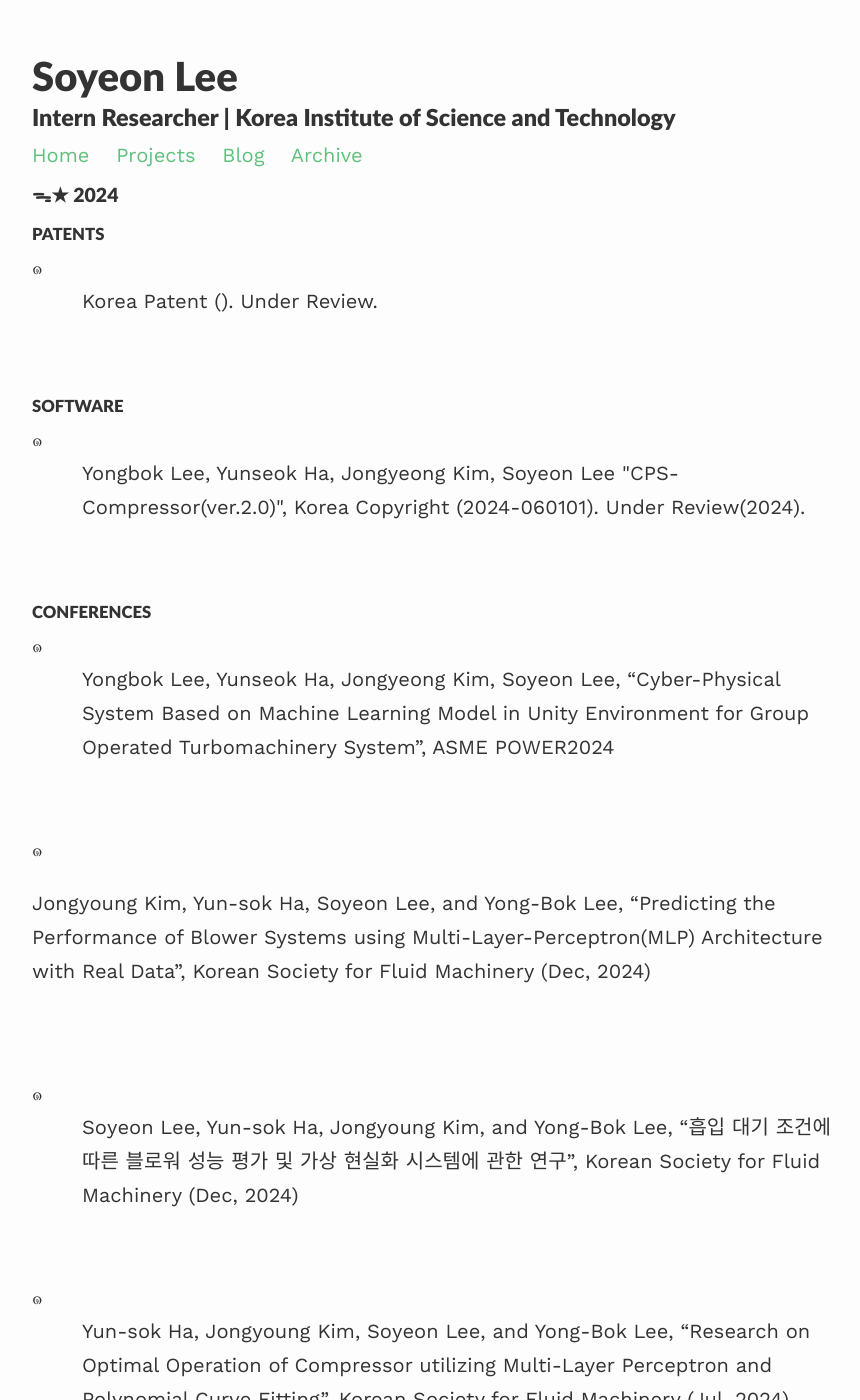
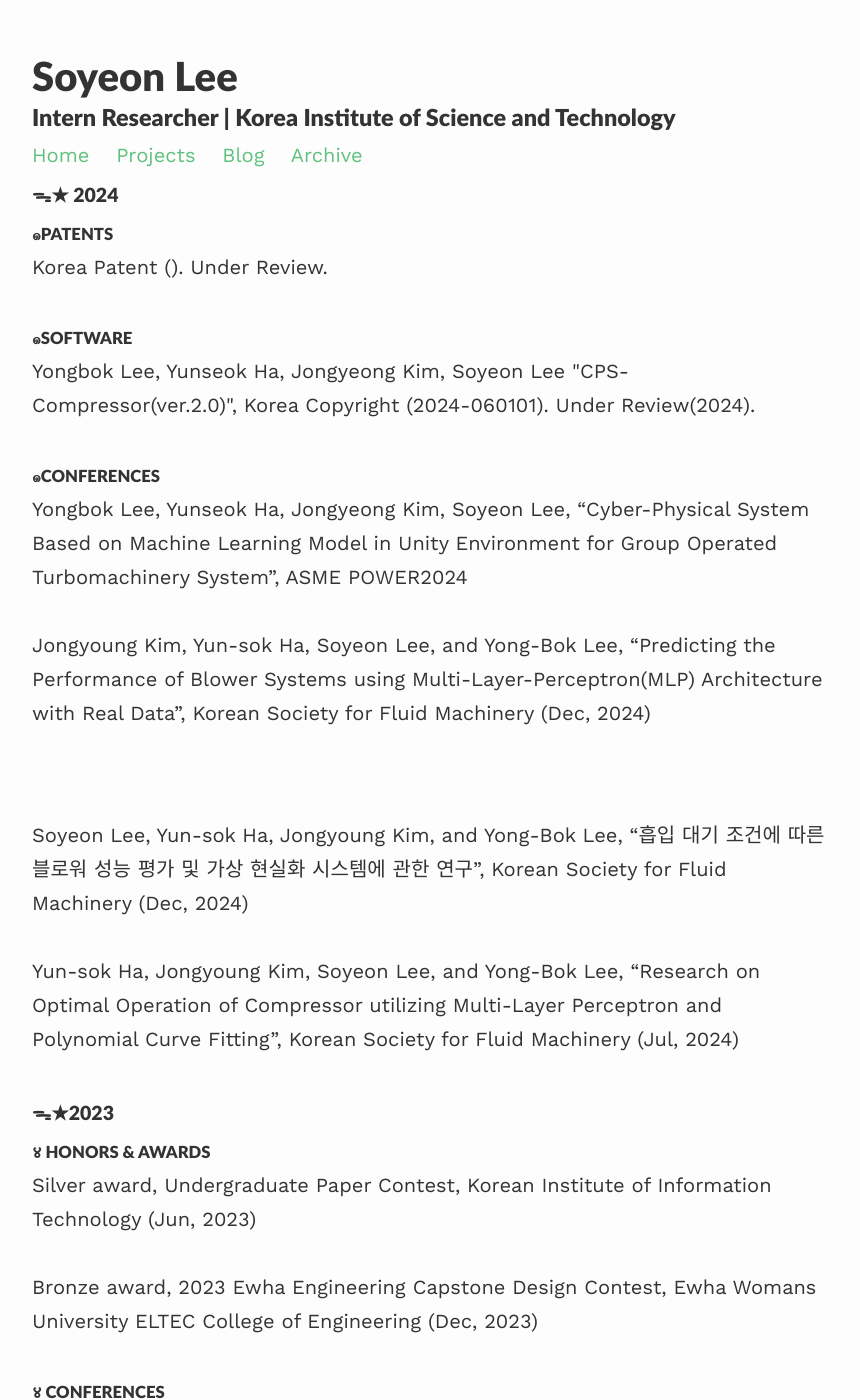
Before and after one commit to soysilver/soysilvery, a Jekyll site: the page built from archive.html, in a window 1280 px wide and 1400 px high. Shown: the whole window, without its empty margins (208-1068 px from the left). Built offline with Jekyll 4.4.1, drawn with Linux system fonts in a browser that asks for light colours; nearby versions of some CDN libraries.

Commit message:
Update archive.html

```diff
--- a/archive.html
+++ b/archive.html
@@ -18,17 +18,17 @@
 
 	<h3><small>ᯓ★ 2024</small></h3>
 
-	<h4><small>PATENTS</small></h4>
-		<a>๑ <indent>Korea Patent (). Under Review.</indent></a><br/><br>
+	<h4><small>๑PATENTS</small></h4>
+		<a>Korea Patent (). Under Review.</a><br/><br>
 
-	<h4><small>SOFTWARE</small></h4>
-    	<a>๑ <indent> Yongbok Lee, Yunseok Ha, Jongyeong Kim, Soyeon Lee "CPS-Compressor(ver.2.0)", Korea Copyright (2024-060101). Under Review(2024).</indent></a><br/><br>
+	<h4><small>๑SOFTWARE</small></h4>
+    	<a>Yongbok Lee, Yunseok Ha, Jongyeong Kim, Soyeon Lee "CPS-Compressor(ver.2.0)", Korea Copyright (2024-060101). Under Review(2024).</a><br/><br>
 
-	<h4><small>CONFERENCES</small></h4>
-		<a href="https://event.asme.org/Events/media/library/resources/power/Power-2024-Final-Program.pdf">๑ <indent> Yongbok Lee, Yunseok Ha, Jongyeong Kim, Soyeon Lee, “Cyber-Physical System Based on Machine Learning Model in Unity Environment for Group Operated Turbomachinery System”, ASME POWER2024 </indent></a><br/><br>
-		<a href="">๑ <p class="indent">Jongyoung Kim, Yun-sok Ha, Soyeon Lee, and Yong-Bok Lee, “Predicting the Performance of Blower Systems using Multi-Layer-Perceptron(MLP) Architecture with Real Data”, Korean Society for Fluid Machinery (Dec, 2024) </p></a><br/><br>
-		<a href="">๑ <indent>Soyeon Lee, Yun-sok Ha, Jongyoung Kim, and Yong-Bok Lee, “흡입 대기 조건에 따른 블로워 성능 평가 및 가상 현실화 시스템에 관한 연구”, Korean Society for Fluid Machinery (Dec, 2024) </indent></a><br/><br>
-		<a href="">๑ <indent>Yun-sok Ha, Jongyoung Kim, Soyeon Lee, and Yong-Bok Lee, “Research on Optimal Operation of Compressor utilizing Multi-Layer Perceptron and Polynomial Curve Fitting”, Korean Society for Fluid Machinery (Jul, 2024)</indent></a><br/><br>
+	<h4><small>๑CONFERENCES</small></h4>
+		<a href="https://event.asme.org/Events/media/library/resources/power/Power-2024-Final-Program.pdf">Yongbok Lee, Yunseok Ha, Jongyeong Kim, Soyeon Lee, “Cyber-Physical System Based on Machine Learning Model in Unity Environment for Group Operated Turbomachinery System”, ASME POWER2024</a><br/><br>
+		<a href="">Jongyoung Kim, Yun-sok Ha, Soyeon Lee, and Yong-Bok Lee, “Predicting the Performance of Blower Systems using Multi-Layer-Perceptron(MLP) Architecture with Real Data”, Korean Society for Fluid Machinery (Dec, 2024) </p></a><br/><br>
+		<a href="">Soyeon Lee, Yun-sok Ha, Jongyoung Kim, and Yong-Bok Lee, “흡입 대기 조건에 따른 블로워 성능 평가 및 가상 현실화 시스템에 관한 연구”, Korean Society for Fluid Machinery (Dec, 2024)</a><br/><br>
+		<a href="">Yun-sok Ha, Jongyoung Kim, Soyeon Lee, and Yong-Bok Lee, “Research on Optimal Operation of Compressor utilizing Multi-Layer Perceptron and Polynomial Curve Fitting”, Korean Society for Fluid Machinery (Jul, 2024)</a><br/><br>
 
 	<h3><small>ᯓ★2023</small></h3>
 
```
